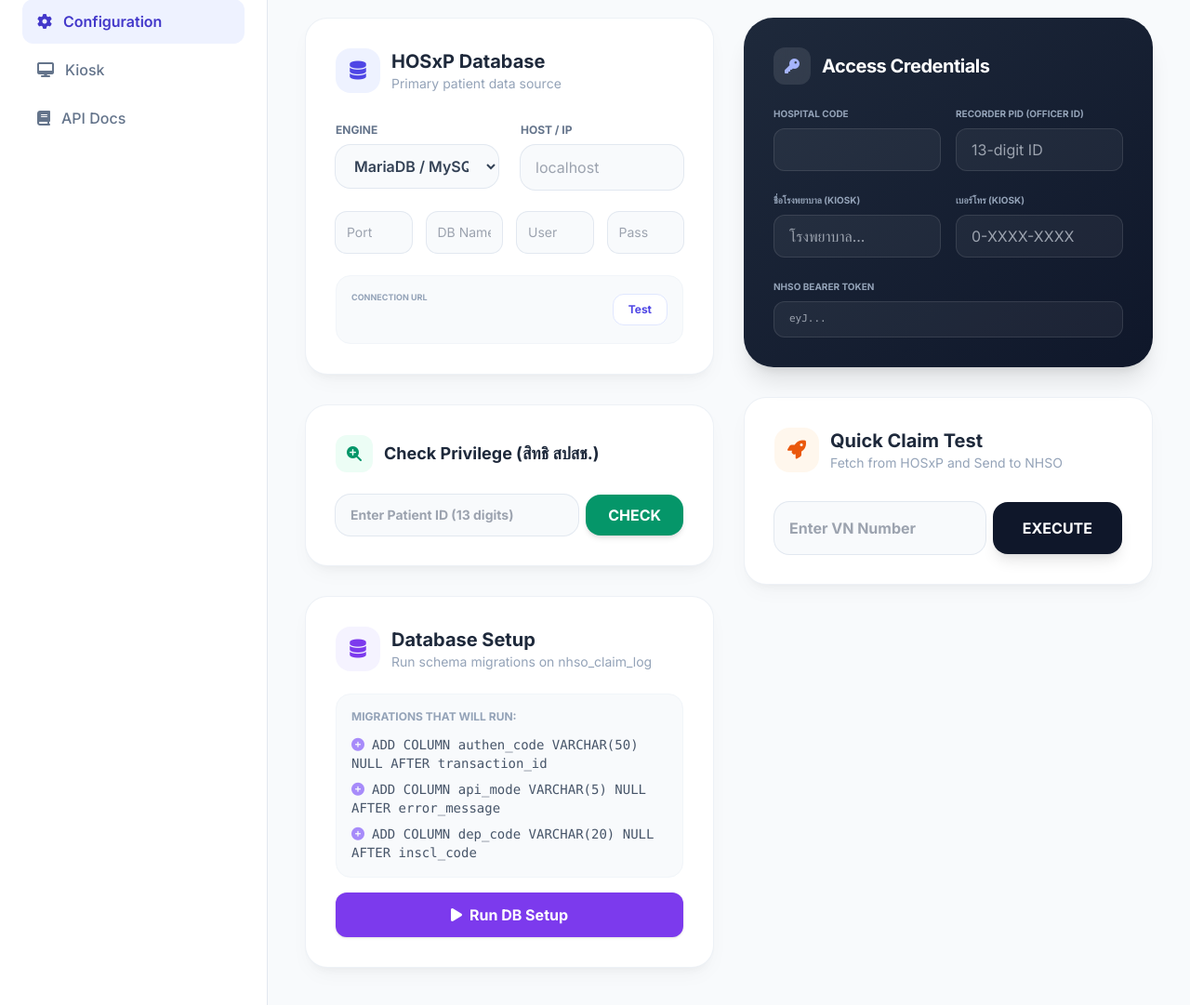
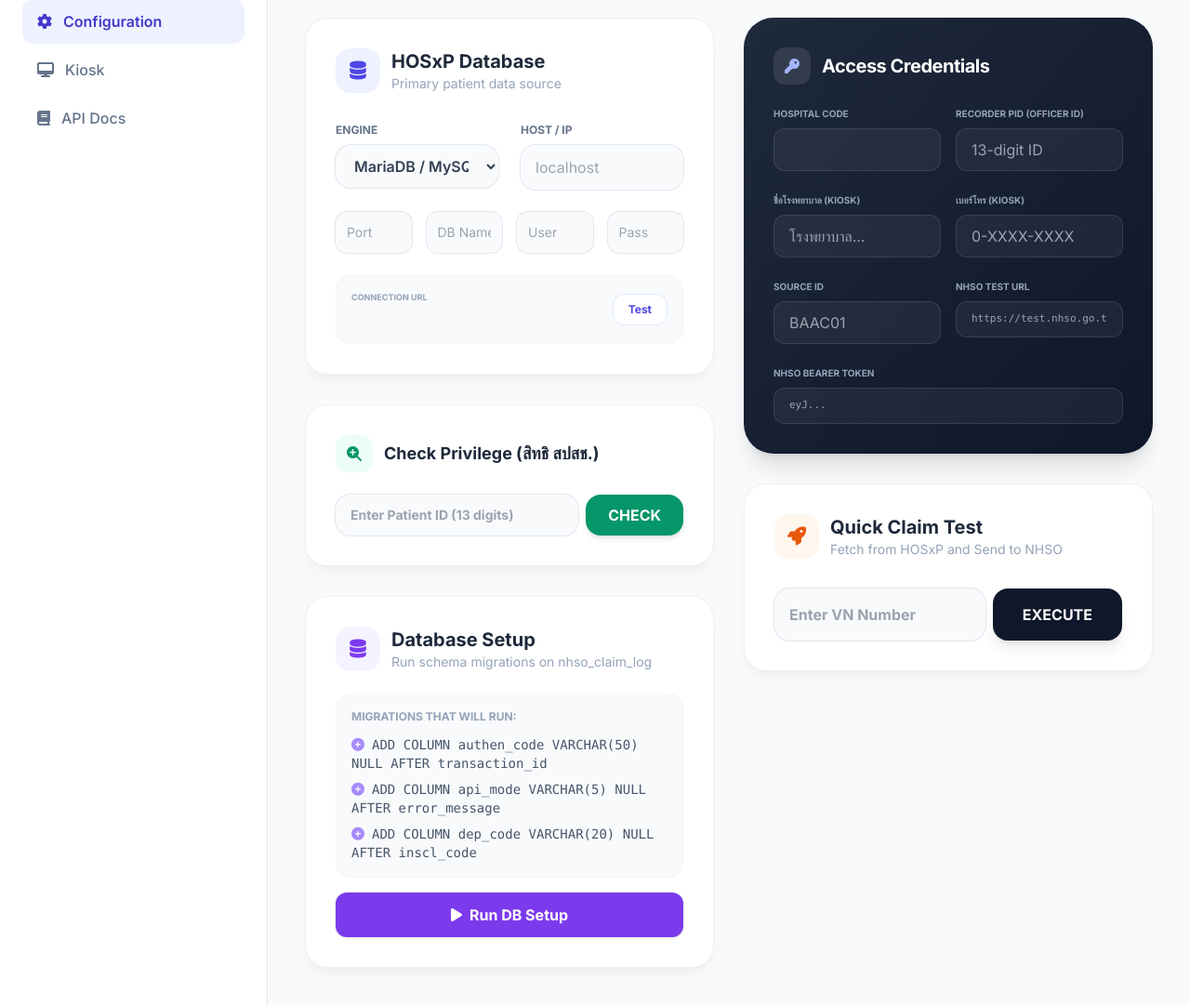
Before and after one commit to thanaphum1992/nhso_kiosk, a Python web app: template app/templates/index.html in a window 1280 px wide. Shown: the part 105-1186 px from the top of the page at 93% size. Run offline with Jinja, Linux system fonts and the light colour scheme; the template is opened without the code that fills it, so the values that code supplies are empty; some libraries are stand-ins or nearby versions.

Commit message:
feat(admin): เพิ่ม SOURCE_ID และ NHSO_TEST_URL ในหน้า admin config

```diff
--- a/app/api/endpoints/config.py
+++ b/app/api/endpoints/config.py
@@ -16,7 +16,9 @@ class ConfigUpdate(BaseModel):
     NHSO_TOKEN: str
     NHSO_MODE: str = "PRD"
     NHSO_PRD_URL: str
+    NHSO_TEST_URL: str = ""
     HOSPITAL_CODE: str
+    SOURCE_ID: str = ""
     RECORDER_PID: str
     KIOSK_HOSPITAL_NAME: str = ""
     KIOSK_HOSPITAL_PHONE: str = ""
--- a/app/core/config_manager.py
+++ b/app/core/config_manager.py
@@ -13,6 +13,7 @@ def get_env_values():
         "HOSXP_DB_URL": os.getenv("HOSXP_DB_URL", ""),
         "NHSO_MODE": os.getenv("NHSO_MODE", "PRD"),
         "NHSO_PRD_URL": os.getenv("NHSO_PRD_URL", ""),
+        "NHSO_TEST_URL": os.getenv("NHSO_TEST_URL", ""),
         "HOSPITAL_CODE": os.getenv("HOSPITAL_CODE", ""),
         "SOURCE_ID": os.getenv("SOURCE_ID", ""),
         "NHSO_TOKEN": os.getenv("NHSO_TOKEN", ""),
--- a/app/templates/index.html
+++ b/app/templates/index.html
@@ -174,6 +174,16 @@
                                     <div>
                                         <label class="block text-[10px] font-bold text-slate-400 uppercase mb-2">เบอร์โทร (Kiosk)</label>
                                         <input type="text" id="KIOSK_HOSPITAL_PHONE" name="KIOSK_HOSPITAL_PHONE" class="w-full bg-white/5 border border-white/10 rounded-xl px-4 py-2.5 text-white outline-none focus:ring-2 focus:ring-indigo-500" placeholder="0-XXXX-XXXX">
+                                    </div>
+                                </div>
+                                <div class="grid grid-cols-2 gap-4">
+                                    <div>
+                                        <label class="block text-[10px] font-bold text-slate-400 uppercase mb-2">Source ID</label>
+                                        <input type="text" id="SOURCE_ID" name="SOURCE_ID" class="w-full bg-white/5 border border-white/10 rounded-xl px-4 py-2.5 text-white outline-none focus:ring-2 focus:ring-indigo-500" placeholder="BAAC01">
+                                    </div>
+                                    <div>
+                                        <label class="block text-[10px] font-bold text-slate-400 uppercase mb-2">NHSO Test URL</label>
+                                        <input type="text" id="NHSO_TEST_URL" name="NHSO_TEST_URL" class="w-full bg-white/5 border border-white/10 rounded-xl px-4 py-2.5 text-[11px] font-mono text-indigo-50 outline-none focus:ring-2 focus:ring-indigo-500" placeholder="https://test.nhso.go.th/...">
                                     </div>
                                 </div>
                                 <div>
@@ -424,7 +434,7 @@
         async function loadConfig() {
             const res = await fetch('/api/v1/config/');
             const data = await res.json();
-            ['HOSPITAL_CODE', 'NHSO_TOKEN', 'HOSXP_DB_URL', 'RECORDER_PID', 'NHSO_PRD_URL', 'KIOSK_HOSPITAL_NAME', 'KIOSK_HOSPITAL_PHONE'].forEach(key => {
+            ['HOSPITAL_CODE', 'NHSO_TOKEN', 'HOSXP_DB_URL', 'RECORDER_PID', 'NHSO_PRD_URL', 'NHSO_TEST_URL', 'SOURCE_ID', 'KIOSK_HOSPITAL_NAME', 'KIOSK_HOSPITAL_PHONE'].forEach(key => {
                 if (data[key] && document.getElementById(key)) document.getElementById(key).value = data[key];
             });
             parseUrl(data.HOSXP_DB_URL, 'hosxp');
```
Also changed, not shown: renderer/admin.html (+11 -1 lines).
